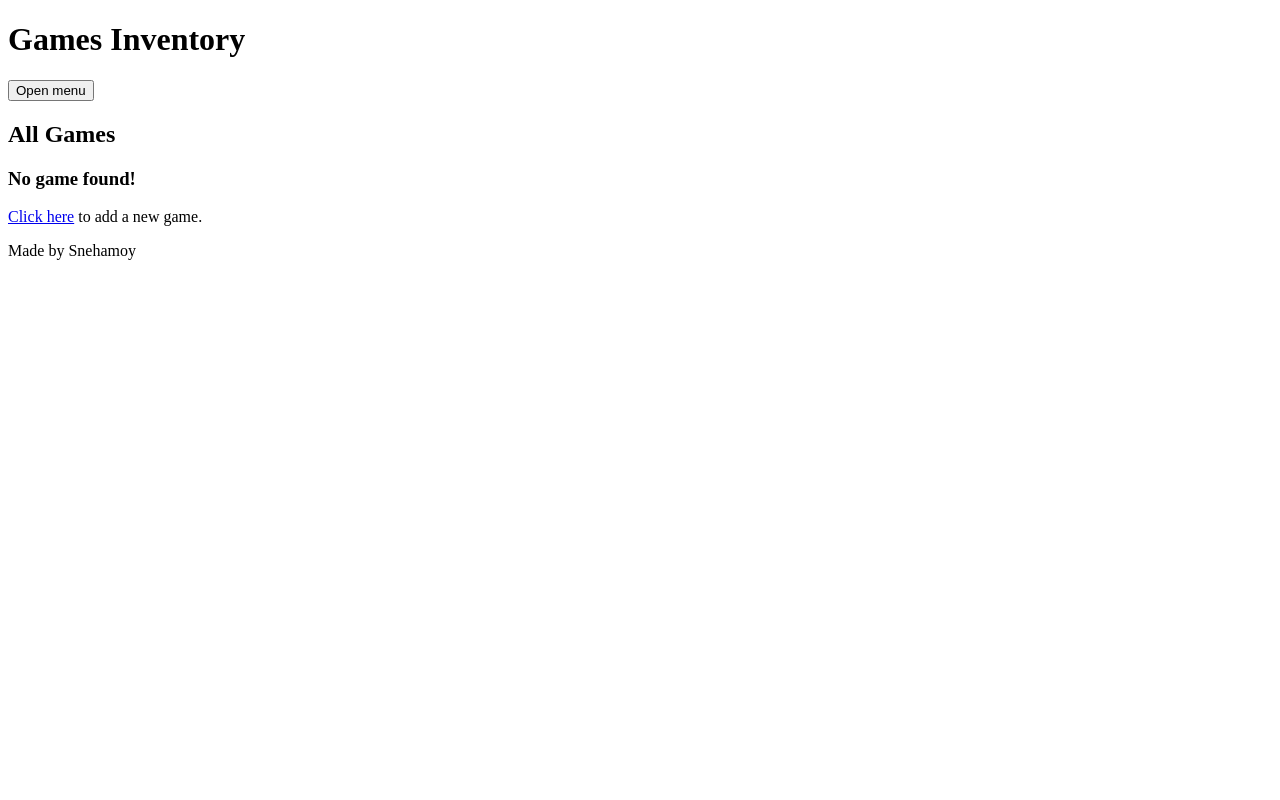
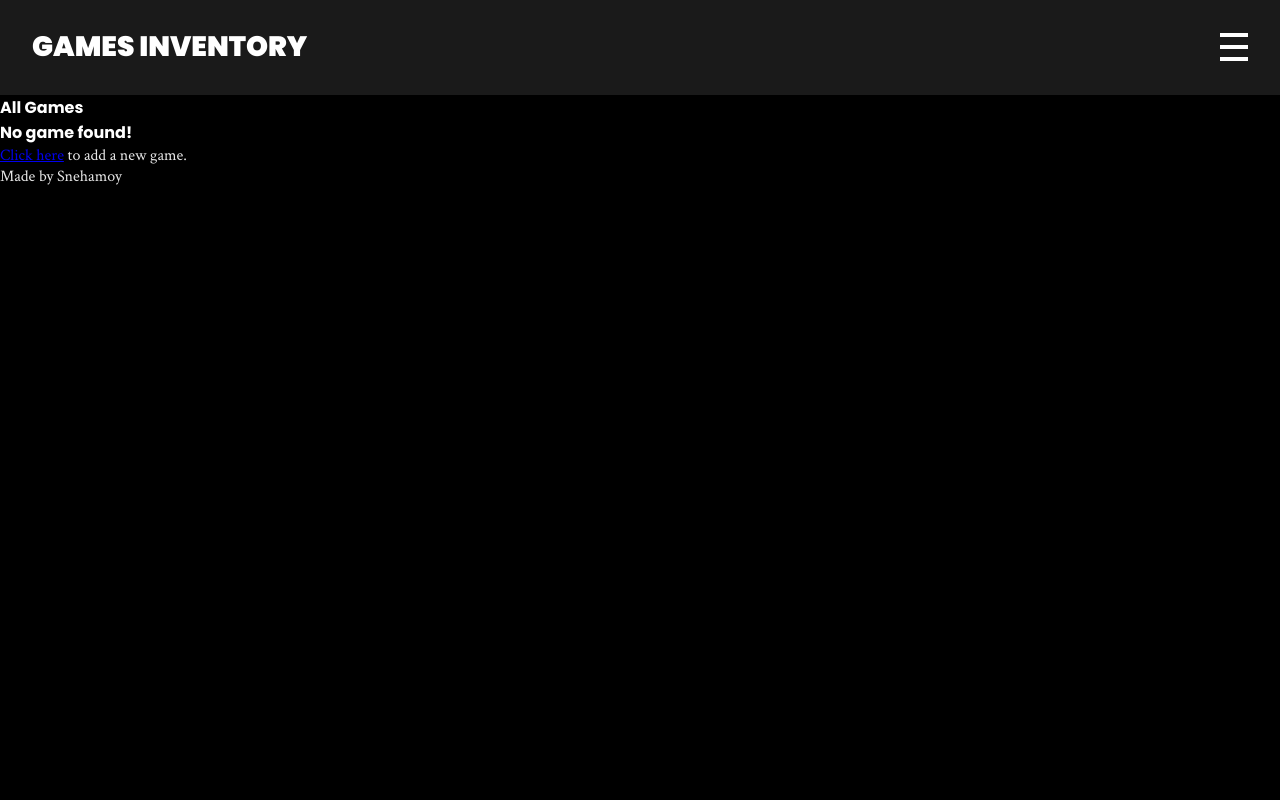
Before and after one commit to snehamoybag/games-inventory, a Node server app: page / in a window 1280 px wide. Run offline with Node 20, Linux system fonts and the light colour scheme; data that the repository does not hold is empty.

Commit message:
feat: style hamburmer button

```diff
--- a/public/scripts/root.js
+++ b/public/scripts/root.js
@@ -1,15 +1,15 @@
 // hamburger menu
 const hamburgerButton = document.querySelector("#btn-hamburger");
-const sidebarLists = document.querySelector("#sidebar-lists");
+const sidebar = document.querySelector("#sidebar");
 
 const openSidebar = () => {
-  sidebarLists.classList.remove("hidden");
+  sidebar.classList.remove("hidden");
   hamburgerButton.setAttribute("aria-expanded", true);
   hamburgerButton.querySelector(".sr-only").textContent = "Close menu";
 };
 
 const closeSidebar = () => {
-  sidebarLists.classList.add("hidden");
+  sidebar.classList.add("hidden");
   hamburgerButton.setAttribute("aria-expanded", false);
   hamburgerButton.querySelector(".sr-only").textContent = "Open menu";
 };
--- a/public/styles/root.css
+++ b/public/styles/root.css
@@ -1,3 +1,147 @@
-.sidebar-lists.hidden {
+:root {
+  --clr-neutral-700: hsla(0, 0%, 0%);
+  --clr-neutral-600: hsla(0, 0%, 10%);
+  --clr-neutral-200: hsla(0, 0%, 90%);
+  --clr-neutral-100: hsla(0, 0%, 100%);
+
+  --ff-title: "Poppins", sans-serif;
+  --ff-paragraph: "Crimson Text", serif;
+
+  --fs-900: 1.75rem;
+  --fs-700: 1.5rem;
+
+  --fw-black: 900;
+  --fw-bold: 700;
+  --fw-regular: 400;
+}
+
+/* CSS RESET */
+* {
+  margin: 0;
+  padding: 0;
+  font: inherit;
+}
+
+*,
+*::before,
+*::after {
+  box-sizing: border-box;
+}
+
+img,
+picture,
+svg,
+video {
+  display: block;
+  max-width: 100%;
+}
+
+input,
+textarea,
+button {
+  background-color: transparent;
+}
+
+/* to enable percentage based height */
+html,
+body {
+  height: 100%;
+}
+
+/* STYLINGS */
+body {
+  font-family: var(--ff-paragraph);
+  background-color: var(--clr-neutral-700);
+  color: var(--clr-neutral-200);
+}
+
+h1,
+h2,
+h3,
+h4 {
+  font-family: var(--ff-title);
+  font-weight: var(--fw-bold);
+  color: var(--clr-neutral-100);
+}
+
+.header {
+  display: flex;
+  flex-wrap: wrap;
+  justify-content: space-between;
+  align-items: center;
+  gap: 1em;
+  padding: 2em;
+  background-color: var(--clr-neutral-600);
+}
+
+.header__title {
+  font-size: var(--fs-900);
+  font-weight: var(--fw-black);
+  text-transform: uppercase;
+  line-height: 1.1;
+}
+
+.sidebar {
+}
+
+.sidebar.hidden {
   display: none;
 }
+
+/* UTILITY CLASSES */
+.btn {
+  background: transparent;
+  border: none;
+}
+
+.btn:hover {
+  cursor: pointer;
+}
+
+.btn--hamburger {
+  --size: var(--fs-900);
+  --line-width: 0.25rem;
+  width: var(--size);
+  height: var(--size);
+  border-top: var(--line-width) solid var(--clr-neutral-100);
+  border-bottom: var(--line-width) solid var(--clr-neutral-100);
+  position: relative;
+  transition: 200ms border ease-in;
+}
+
+.btn--hamburger::before,
+.btn--hamburger::after {
+  content: "";
+  width: 100%;
+  height: var(--line-width);
+  background-color: var(--clr-neutral-100);
+  position: absolute;
+  top: 50%;
+  left: 50%;
+  transform: translate(-50%, -50%);
+  transition: transform 100ms ease-in;
+}
+
+.btn--hamburger[aria-expanded="true"] {
+  border: none;
+}
+
+.btn--hamburger[aria-expanded="true"]::before {
+  transform: translate(-50%, -50%) rotate(45deg);
+}
+
+.btn--hamburger[aria-expanded="true"]::after {
+  transform: translate(-50%, -50%) rotate(135deg);
+}
+
+/* Hiding class, making content visible only to screen readers but not visually */
+/* "sr" meaning "screen-reader" */
+.sr-only:not(:focus):not(:active) {
+  clip: rect(0 0 0 0);
+  clip-path: inset(50%);
+  height: 1px;
+  overflow: hidden;
+  position: absolute;
+  white-space: nowrap;
+  width: 1px;
+}
--- a/views/partials/sidebar.ejs
+++ b/views/partials/sidebar.ejs
@@ -1,16 +1,4 @@
-<nav id="sidebar" role="navigation" aria-label="Navigation sidebar" class="sidebar">
-
-<button
-    type="button"
-    id="btn-hamburger"
-    class="btn btn--hamburger"
-    aria-controls="sidebar-lists"
-    aria-expanded="false"
-  >
-    <span class="sr-only">Open menu</span>
-  </button>
-
-  <div id="sidebar-lists" class="sidebar-lists hidden">
+<nav id="sidebar" role="navigation" aria-label="Navigation sidebar" class="sidebar hidden">
   <ul>
     <li><a href="/new/game"><span>+</span> Add New Game</a></li>
     <li><a href="/new/developer">Register A New Developer</a></li>
@@ -34,5 +22,4 @@
       </ul>
     </section>
   <% }; %>
-  </div>
 </nav>
--- a/views/root.ejs
+++ b/views/root.ejs
@@ -4,18 +4,35 @@
     <meta charset="UTF-8" />
     <meta name="viewport" content="width=device-width, initial-scale=1" />
     <title><%= title %></title>
-    <!-- <link href="css/style.css" rel="stylesheet"> -->
     <meta name="description" content="Inventory to manage you favorite games" />
-    <link rel="stylesheet" href="./styles/root.css" />
-    <script src="./scripts/root.js" defer></script>
+
+    <!-- google fonts -->
+    <link rel="preconnect" href="https://fonts.googleapis.com">
+    <link rel="preconnect" href="https://fonts.gstatic.com" crossorigin>
+    <link href="https://fonts.googleapis.com/css2?family=Crimson+Text:ital,wght@0,400;0,600;0,700;1,400;1,600;1,700&family=Poppins:wght@600;700;900&display=swap" rel="stylesheet">
+
+    <!-- css -->
+    <link rel="stylesheet" href="/styles/root.css" />
+
+    <!-- js -->
+    <script src="/scripts/root.js" defer></script>
   </head>
   <body>
     <header class="header">
       <h1 class="header__title">Games Inventory</h1>
-      <%- include("./partials/sidebar.ejs") %>
+      <button
+          type="button"
+          id="btn-hamburger"
+          class="btn btn--hamburger"
+          aria-controls="sidebar"
+          aria-expanded="false"
+        >
+          <span class="sr-only">Open menu</span>
+        </button>
     </header>
 
     <% if (locals.mainView) { %>
+      <%- include("./partials/sidebar.ejs") %>
       <main>
         <%- include(`./${mainView}`) %>
       </main>
```
Lines whose indentation alone changed are shown as unchanged.
